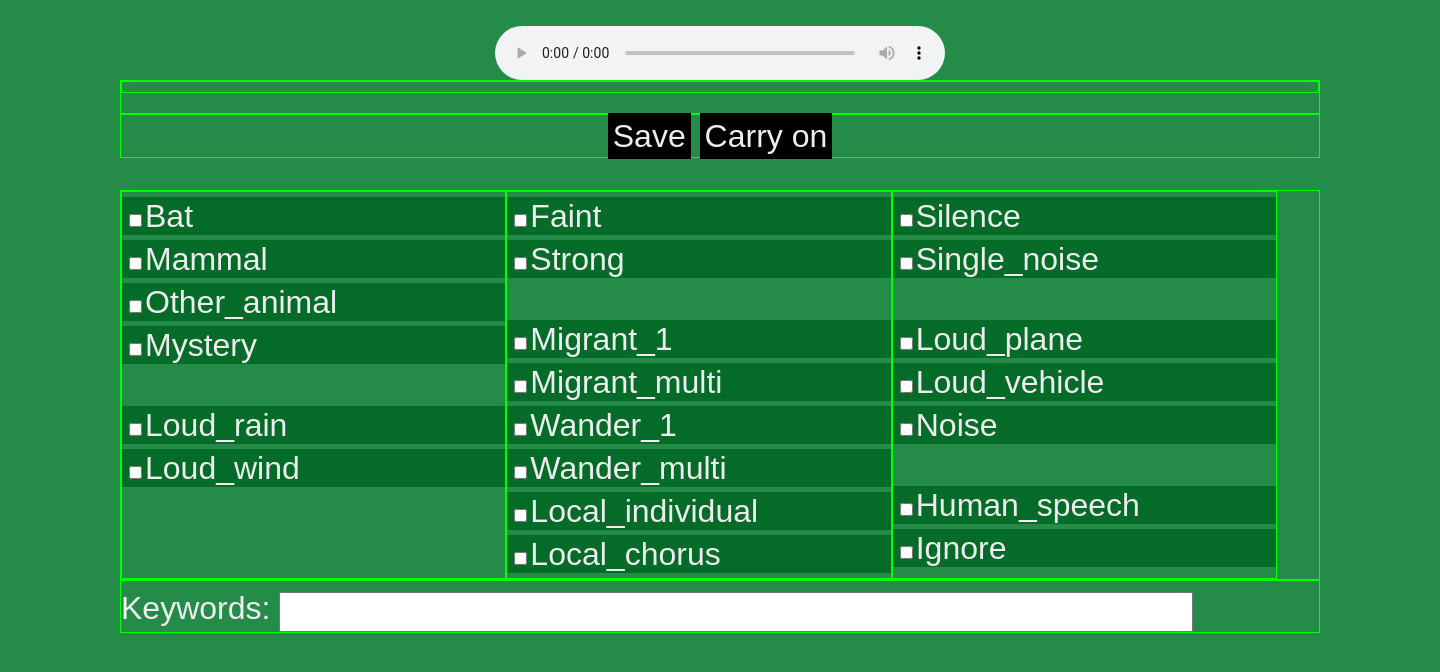
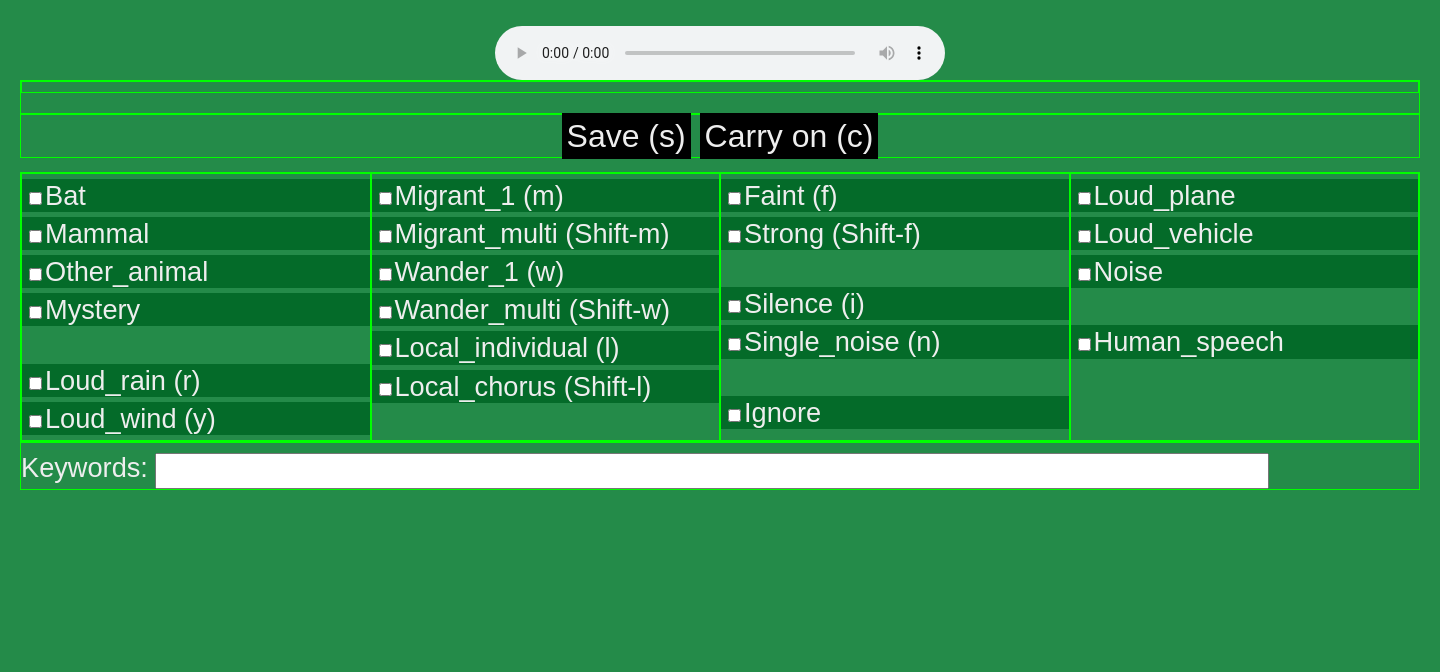
Before and after one commit to mikkohei13/Loxpyt, a Flask app: page /segment in a window 1440 px wide. Shown: the top 672 px of the page. Run offline with Flask 2, Linux system fonts and the light colour scheme; data that the repository does not hold is empty; some libraries are stand-ins or nearby versions.

Commit message:
Checkbox selection parent styles

```diff
--- a/app/static/segment.js
+++ b/app/static/segment.js
@@ -14,6 +14,17 @@ let carryElement = document.getElementById("carry");
 if (carryElement) {
   carryElement.addEventListener('click', function() { sendAnnotation("carry"); }, false);
 }
+
+$(".tag").change(function() {
+  if (this.checked) {
+    console.log("Checkbox checked")
+    $(this).parent().addClass("checkedlabel");
+  }
+  else {
+    console.log("Checkbox unchecked")
+    $(this).parent().removeClass("checkedlabel");
+  }
+});
 
 // Todo: Something wrong with session number handling durng save. hash and vr mismatch, hash skips numbers.
 
--- a/app/static/styles.css
+++ b/app/static/styles.css
@@ -100,7 +100,7 @@ audio {
 
 
 #wrapper2 {
-    width: 1200px;
+    width: 1400px;
     margin: 0 auto;
 }
 
@@ -142,21 +142,22 @@ audio {
 }
 
 form {
-    font-size: 200%;
-    margin: 1em 0 3em 0;
+    font-size: 170%;
+    margin: 0.5em 0 3em 0;
 }
 
 #tags {
     display: flex;
 }
 
-#tags1, #tags2, #tags3 {
-    width: 32%;
+#tags1, #tags2, #tags3, #tags4 {
+    width: 25%;
 }
 
 #tags1 label,
 #tags2 label,
-#tags3 label {
+#tags3 label,
+#tags4 label {
     background-color: #046B29;
     display: block;
     padding: 3px;
@@ -167,9 +168,12 @@ form {
     margin-top: 0.5em;
     font-size: 70%;
     padding: 5px;
-    width: 900px;
+    width: 1100px;
 }
 
+.checkedlabel {
+    background-color: rgb(62, 218, 23) !important;
+}
 
 #debug {
     margin-top: 2em;
--- a/app/templates/segment.html
+++ b/app/templates/segment.html
@@ -40,8 +40,8 @@
 		</div>
 
 		<div id="savebuttons">
-			<a id="save">Save</a>
-			<a id="carry">Carry on</a>
+			<a id="save">Save (s)</a>
+			<a id="carry">Carry on (c)</a>
 		</div>
 
 		<form id="form">
@@ -49,36 +49,37 @@
 			<!-- TODO: Make sure that each form element has name == id == value-->
 			<div id="tags">
 				<div id="tags1">
-					<label><input name="tags" id="" type="checkbox" value="" />Bat</label>
-					<label><input name="tags" id="" type="checkbox" value="" />Mammal</label>
-					<label><input name="tags" id="" type="checkbox" value="" />Other_animal</label>
-					<label><input name="tags" id="" type="checkbox" value="" />Mystery</label>
+					<label><input name="tags" class="tag" id="" type="checkbox" value="" />Bat</label>
+					<label><input name="tags" class="tag" id="" type="checkbox" value="" />Mammal</label>
+					<label><input name="tags" class="tag" id="" type="checkbox" value="" />Other_animal</label>
+					<label><input name="tags" class="tag" id="" type="checkbox" value="" />Mystery</label>
 					<p>&nbsp;</p>
-					<label><input name="tags" id="" type="checkbox" value="" />Loud_rain</label>
-					<label><input name="tags" id="" type="checkbox" value="" />Loud_wind</label>
+					<label><input name="tags" class="tag" id="" type="checkbox" value="" />Loud_rain (r)</label>
+					<label><input name="tags" class="tag" id="" type="checkbox" value="" />Loud_wind (y)</label>
 				</div>
 				<div id="tags2">
-
-					<label><input name="tags" id="" type="checkbox" value="" />Faint</label>
-					<label><input name="tags" id="" type="checkbox" value="" />Strong</label>
-					<p>&nbsp;</p>
-					<label><input name="tags" id="" type="checkbox" value="" />Migrant_1</label>
-					<label><input name="tags" id="" type="checkbox" value="" />Migrant_multi</label>
-					<label><input name="tags" id="" type="checkbox" value="" />Wander_1</label>
-					<label><input name="tags" id="" type="checkbox" value="" />Wander_multi</label>
-					<label><input name="tags" id="" type="checkbox" value="" />Local_individual</label>
-					<label><input name="tags" id="" type="checkbox" value="" />Local_chorus</label>
+					<label><input name="tags" class="tag" id="" type="checkbox" value="" />Migrant_1 (m)</label>
+					<label><input name="tags" class="tag" id="" type="checkbox" value="" />Migrant_multi (Shift-m)</label>
+					<label><input name="tags" class="tag" id="" type="checkbox" value="" />Wander_1 (w)</label>
+					<label><input name="tags" class="tag" id="" type="checkbox" value="" />Wander_multi (Shift-w)</label>
+					<label><input name="tags" class="tag" id="" type="checkbox" value="" />Local_individual (l)</label>
+					<label><input name="tags" class="tag" id="" type="checkbox" value="" />Local_chorus (Shift-l)</label>
 				</div>
 				<div id="tags3">
-					<label><input name="tags" id="" type="checkbox" value="" />Silence</label>
-					<label><input name="tags" id="" type="checkbox" value="" />Single_noise</label>
+					<label><input name="tags" class="tag" id="" type="checkbox" value="" />Faint (f)</label>
+					<label><input name="tags" class="tag" id="" type="checkbox" value="" />Strong (Shift-f)</label>
 					<p>&nbsp;</p>
-					<label><input name="tags" id="" type="checkbox" value="" />Loud_plane</label>
-					<label><input name="tags" id="" type="checkbox" value="" />Loud_vehicle</label>
-					<label><input name="tags" id="" type="checkbox" value="" />Noise</label>
+					<label><input name="tags" class="tag" id="" type="checkbox" value="" />Silence (i)</label>
+					<label><input name="tags" class="tag" id="" type="checkbox" value="" />Single_noise (n)</label>
 					<p>&nbsp;</p>
-					<label><input name="tags" id="" type="checkbox" value="" />Human_speech</label>
-					<label><input name="tags" id="" type="checkbox" value="" />Ignore</label>
+					<label><input name="tags" class="tag" id="" type="checkbox" value="" />Ignore</label>
+				</div>
+				<div id="tags4">
+					<label><input name="tags" class="tag" id="" type="checkbox" value="" />Loud_plane</label>
+					<label><input name="tags" class="tag" id="" type="checkbox" value="" />Loud_vehicle</label>
+					<label><input name="tags" class="tag" id="" type="checkbox" value="" />Noise</label>
+					<p>&nbsp;</p>
+					<label><input name="tags" class="tag" id="" type="checkbox" value="" />Human_speech</label>
 				</div>
 			</div>
 			<div id="keywords1">
```
